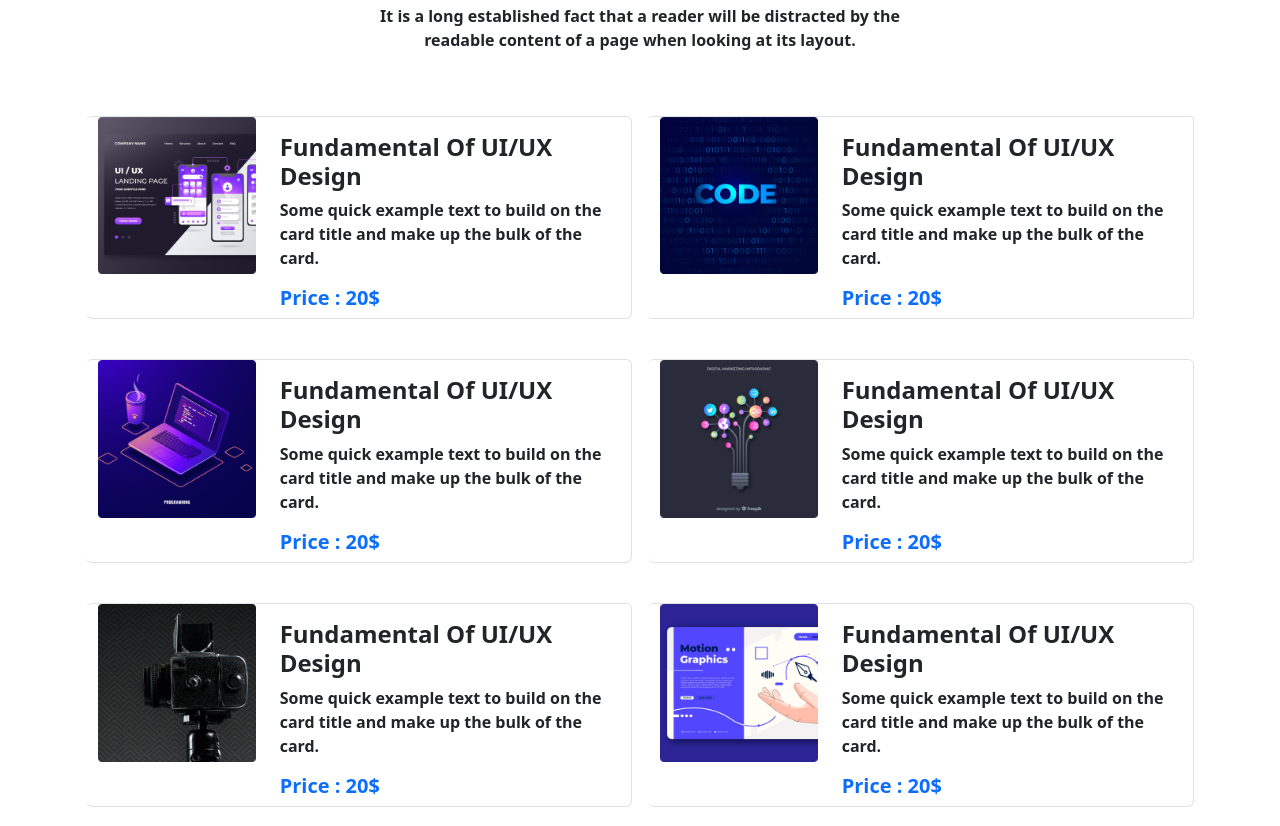
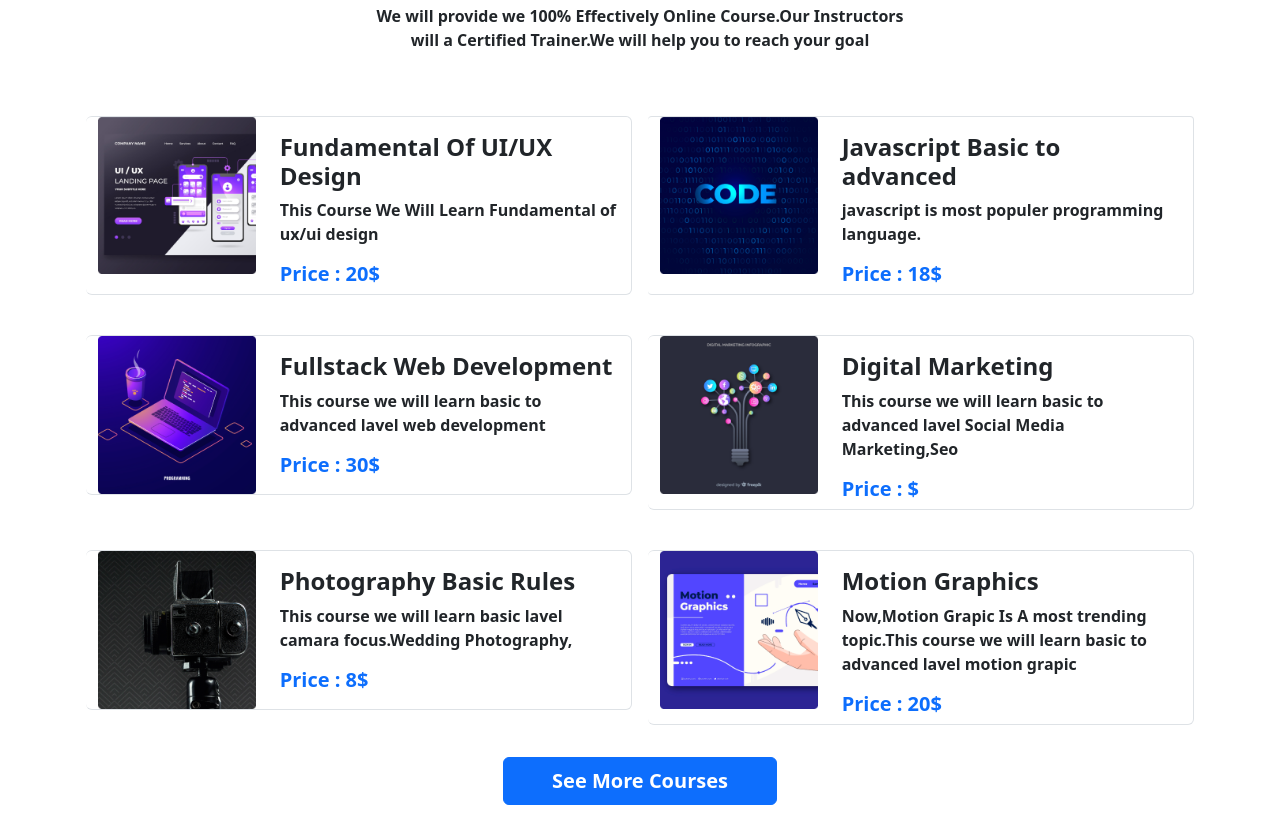
Before and after one commit to HossainSahadat/e-learning, a plain HTML site: page index.html in a window 1280 px wide. Shown: the part 920-1746 px from the top of the page. Drawn offline with nearby package versions, Linux system fonts and the light colour scheme.

Commit message:
added custom title

```diff
--- a/index.html
+++ b/index.html
@@ -118,9 +118,8 @@
                 <div>
                     <h1 class="text-center fs-1 fw-bold">Discover Our Popular</h1>
                     <h1 class="text-center fs-1 fw-bold">Courses</h1>
-                    <p class="text-center w-50 m-auto fs-6 fw-semibold">It is a long established fact that a reader will
-                        be
-                        distracted by the readable content of a page when looking at its layout.</p>
+                    <p class="text-center w-50 m-auto fs-6 fw-semibold">We will provide we 100% Effectively Online
+                        Course.Our Instructors will a Certified Trainer.We will help you to reach your goal</p>
                 </div>
             </div>
             <div class=" mt-5">
@@ -133,9 +132,8 @@
                                 </div>
                                 <div class="col-lg-8 col-md-8 col-sm-12 mt-3">
                                     <h3 class="text-start fs-4 fw-bold">Fundamental Of UI/UX Design</h3>
-                                    <p class="text-start fs-6 fw-semibold">Some quick example text to build on the
-                                        card title
-                                        and make up the bulk of the card.</p>
+                                    <p class="text-start fs-6 fw-semibold">This Course We Will Learn Fundamental of
+                                        ux/ui design </p>
                                     <h4 class="text-start fs-5 fw-bold text-primary">Price : 20$</h4>
                                 </div>
                             </div>
@@ -148,11 +146,10 @@
                                     <img class="img-fluid w-100" src="images/course/course-2.png" alt="" srcset="">
                                 </div>
                                 <div class="col-lg-8 col-md-8 col-sm-12 mt-3">
-                                    <h3 class="text-start fs-4 fw-bold">Fundamental Of UI/UX Design</h3>
-                                    <p class="text-start fs-6 fw-semibold">Some quick example text to build on the
-                                        card title
-                                        and make up the bulk of the card.</p>
-                                    <h4 class="text-start fs-5 fw-bold text-primary">Price : 20$</h4>
+                                    <h3 class="text-start fs-4 fw-bold">Javascript Basic to advanced</h3>
+                                    <p class="text-start fs-6 fw-semibold">javascript is most populer programming
+                                        language.</p>
+                                    <h4 class="text-start fs-5 fw-bold text-primary">Price : 18$</h4>
                                 </div>
                             </div>
                         </div>
@@ -164,11 +161,11 @@
                                     <img class="img-fluid w-100" src="images/course/course-3.png" alt="" srcset="">
                                 </div>
                                 <div class="col-lg-8 col-md-8 col-sm-12 mt-3">
-                                    <h3 class="text-start fs-4 fw-bold">Fundamental Of UI/UX Design</h3>
-                                    <p class="text-start fs-6 fw-semibold">Some quick example text to build on the
-                                        card title
-                                        and make up the bulk of the card.</p>
-                                    <h4 class="text-start fs-5 fw-bold text-primary">Price : 20$</h4>
+                                    <h3 class="text-start fs-4 fw-bold">Fullstack Web Development
+                                    </h3>
+                                    <p class="text-start fs-6 fw-semibold">This course we will learn basic to advanced
+                                        lavel web development</p>
+                                    <h4 class="text-start fs-5 fw-bold text-primary">Price : 30$</h4>
                                 </div>
                             </div>
                         </div>
@@ -180,11 +177,10 @@
                                     <img class="img-fluid w-100" src="images/course/course-4.png" alt="" srcset="">
                                 </div>
                                 <div class="col-lg-8 col-md-8 col-sm-12 mt-3">
-                                    <h3 class="text-start fs-4 fw-bold">Fundamental Of UI/UX Design</h3>
-                                    <p class="text-start fs-6 fw-semibold">Some quick example text to build on the
-                                        card title
-                                        and make up the bulk of the card.</p>
-                                    <h4 class="text-start fs-5 fw-bold text-primary">Price : 20$</h4>
+                                    <h3 class="text-start fs-4 fw-bold">Digital Marketing</h3>
+                                    <p class="text-start fs-6 fw-semibold">This course we will learn basic to advanced
+                                        lavel Social Media Marketing,Seo</p>
+                                    <h4 class="text-start fs-5 fw-bold text-primary">Price : $</h4>
                                 </div>
                             </div>
                         </div>
@@ -196,11 +192,11 @@
                                     <img class="img-fluid w-100" src="images/course/course-5.png" alt="" srcset="">
                                 </div>
                                 <div class="col-lg-8 col-md-8 col-sm-12 mt-3">
-                                    <h3 class="text-start fs-4 fw-bold">Fundamental Of UI/UX Design</h3>
-                                    <p class="text-start fs-6 fw-semibold">Some quick example text to build on the
-                                        card title
-                                        and make up the bulk of the card.</p>
-                                    <h4 class="text-start fs-5 fw-bold text-primary">Price : 20$</h4>
+                                    <h3 class="text-start fs-4 fw-bold">Photography Basic Rules</h3>
+                                    <p class="text-start fs-6 fw-semibold">This course we will learn basic lavel camara
+                                        focus.Wedding Photography,
+                                    </p>
+                                    <h4 class="text-start fs-5 fw-bold text-primary">Price : 8$</h4>
                                 </div>
                             </div>
                         </div>
@@ -212,10 +208,9 @@
                                     <img class="img-fluid w-100" src="images/course/course-6.png" alt="" srcset="">
                                 </div>
                                 <div class="col-lg-8 col-md-8 col-sm-12 mt-3">
-                                    <h3 class="text-start fs-4 fw-bold">Fundamental Of UI/UX Design</h3>
-                                    <p class="text-start fs-6 fw-semibold">Some quick example text to build on the
-                                        card title
-                                        and make up the bulk of the card.</p>
+                                    <h3 class="text-start fs-4 fw-bold">Motion Graphics</h3>
+                                    <p class="text-start fs-6 fw-semibold">Now,Motion Grapic Is A most trending
+                                        topic.This course we will learn basic to advanced lavel motion grapic</p>
                                     <h4 class="text-start fs-5 fw-bold text-primary">Price : 20$</h4>
                                 </div>
                             </div>
```
